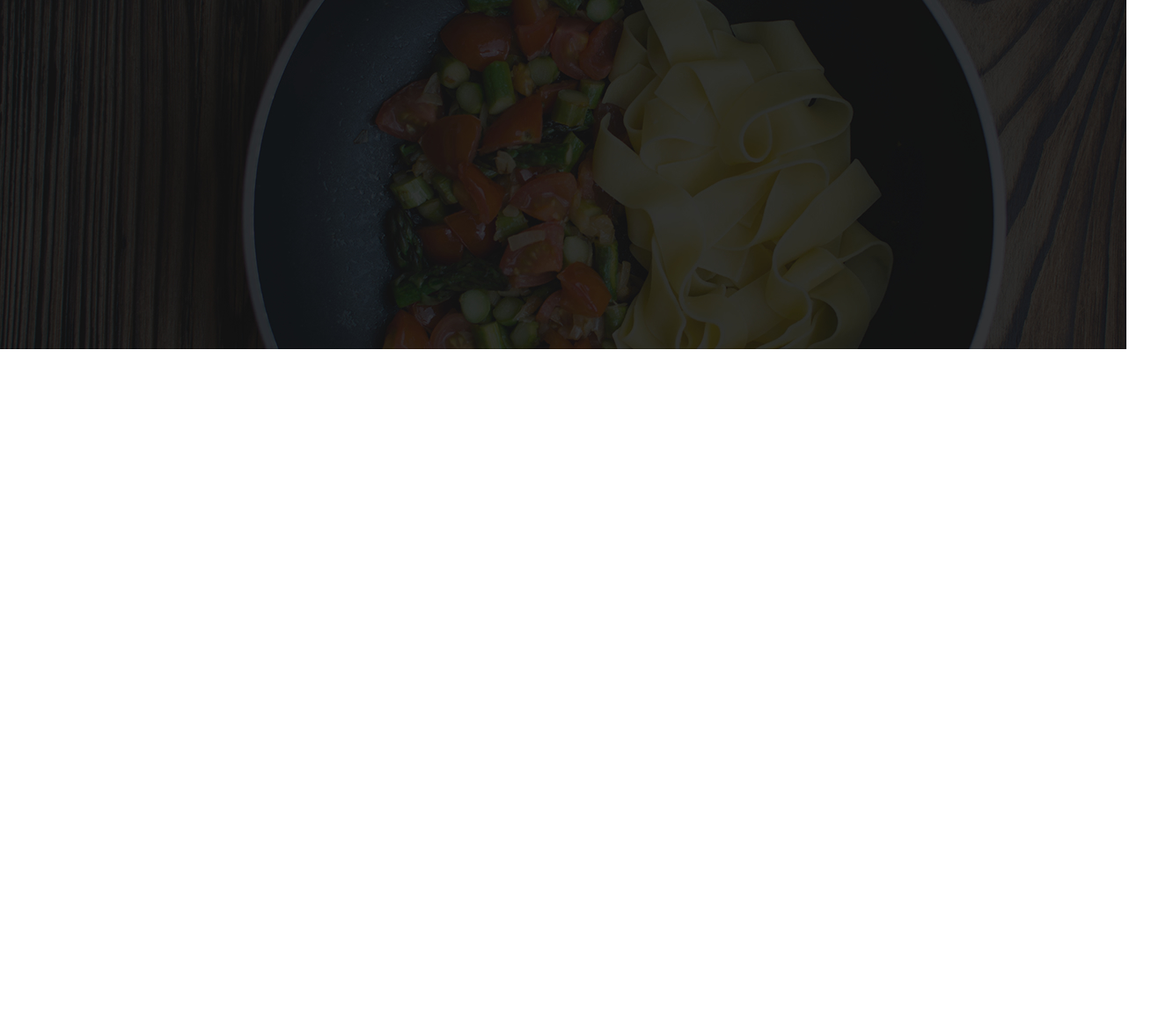
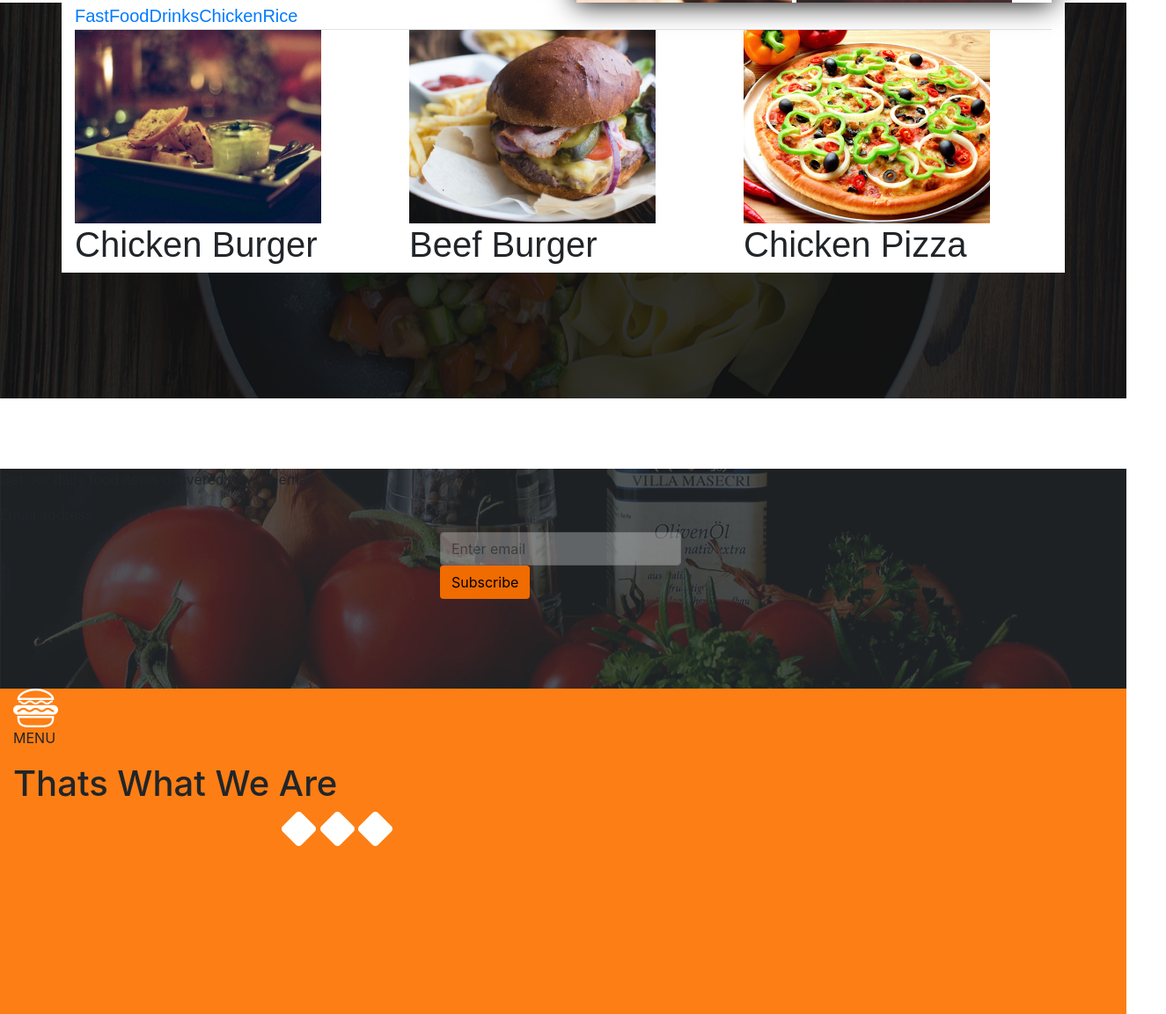
Before and after one commit to Ras-Kwesi/anitas-kitchen-project, a plain HTML site: page index.html in a window 1280 px wide. Shown: the part 1503-2656 px from the top of the page at 88% size, 1325 px wide, since content can reach past the window. Before the commit the page ends 1900 px from the top, so only its background shows below. Drawn offline with nearby package versions, Linux system fonts and the light colour scheme; a script that the page names is missing.

Commit message:
footers added

```diff
--- a/css/styles.css
+++ b/css/styles.css
@@ -1,12 +1,86 @@
-.header{
+.header {
   background-image: url("../assets/backgrounds/landing.jpg");
   text-align: center;
   height: 460px;
   background-repeat: no-repeat;
+  background-size: cover
+}
+
+.header-text {
+  font-family: times;
+  font-size: 20px;
+}
+
+.bld {
+  margin: 0%
+  padding: 0%
+}
+
+.happytime {
+  width: 350px;
+}
+
+#drinkspic {
+  box-shadow: 0px 0px 29px 1px rgba(0,0,0.75)
+}
+
+#fastfoodpic1 {
+  box-shadow: 0px 0px 29px 1px rgba(0,0,0.75)
+}
+
+#backgroundimg2 {
+  background-image: url("../assets/backgrounds/foodsBg.jpg");
+  height: 450px;
+  background-attachment: fixed;
+  background-position: 50% 50%;
+}
+.cnt {
+  background-color: white;
+  font-family: sans-serif;
+  font-size: 20px;
+}
+
+#fdcr {
+  padding: 20px;
+  border-width: thick;
+}
+.subscribepic {
+  background-image: url("../assets/backgrounds/subscribe.jpg");
+  height: 250px;
+  margin-top: 80px;
+  background-repeat: no-repeat;
   background-size: cover;
+}
+.btn-orange {
+  background-color: #F06B00
+}
+
+.subscription-entry {
+  float: left;
+  margin-left: 500px;
 
 }
-#backgroundimg2{
-  background-image: url("../assets/backgrounds/foodsBg.jpg");
-  height: 450px;
+.subscribebtn {
+  float: right;
 }
+
+.form-group {
+  width: 65%;
+  height: 20px;
+
+}
+#InputEmail1 {
+  opacity: 30%;
+}
+
+.orng-background {
+  background-color: #fd7e14;
+  height: 370px;
+}
+
+.footers{
+  padding-left: 250px;
+
+
+
+}
--- a/index.html
+++ b/index.html
@@ -1,7 +1,7 @@
 <!DOCTYPE html>
 <html>
   <head>
-    <link href="css/bootstrap.css" rel="stylesheet" type="text/css">
+    <link href ="css/bootstrap.css" rel="stylesheet" type="text/css">
     <link href="css/styles.css" rel="stylesheet" type="text/css">
     <script   src="https://code.jquery.com/jquery-3.3.1.min.js" integrity="sha256-FgpCb/KJQlLNfOu91ta32o/NMZxltwRo8QtmkMRdAu8=" crossorigin="anonymous"></script>
     <script src="js/scripts.js"></script>
@@ -10,12 +10,14 @@
   <body>
     <div class="container-fluid header">
       <img src="assets/logoBig.png">
-      <p>We Provide the best food</p>
-      <p>At the <strong>Right Price</strong></p>
+      <div class="header-text">
+        <p>We Provide the best food</p>
+        <p>At the <strong>Right Price</strong></p>
+      </div>
     </div>
-    <div class="container">
-      <div class="row">
-        <div class="row">
+    <div class="container-fluid">
+      <div class="row bld">
+        <div class="row happytime">
           <div class="col-md-3">
             <div class="col-md-12">Happy Hour</div>
             <div class="col-md-12">Party Time</div>
@@ -23,12 +25,15 @@
         </div>
         <div class="col-md-3">
           <img src="assets/foodtop/breakfast.jpg">
+          <h1>Breakfast</h1>
         </div>
         <div class="col-md-3">
-          <img src="assets/foodtop/breakfast.jpg">
+          <img src="assets/foodtop/lunch.jpg">
+          <h1>Lunch</h1>
         </div>
         <div class="col-md-3">
-          <img src="assets/foodtop/breakfast.jpg">
+          <img src="assets/foodtop/dinner.jpg">
+          <h1>Dinner</h1>
         </div>
       </div>
     </div>
@@ -57,7 +62,7 @@
 
 
         <div class="col-md-6">
-          <div class="drinkbox">
+          <div class="drinkbox" id="drinkspic">
             <img src="assets/drink1.jpg">
             <img src="assets/drink2.jpg">
           </div>
@@ -73,14 +78,51 @@
           <li><a href="#">Chicken</a></li>
           <li><a href="#">Rice</a></li>
         </ul>
-        </div>
+
         <div class="row">
           <div class="col-md-4">
-            <img src=""
-
+            <img src="assets/fastfood/chickenBurger.jpg">
+            <h1>Chicken Burger</h1>
+          </div>
+          <div class="col-md-4">
+            <img src="assets/fastfood/beefBurger.jpg">
+            <h1>Beef Burger</h1>
+          </div>
+          <div class="col-md-4">
+            <img src="assets/fastfood/chickenPizza.jpg">
+            <h1>Chicken Pizza</h1>
+          </div>
         </div>
       </div>
     </div>
-  </div>
+
+
+
+
+    <div class="subscribepic">
+      <p>Get our daily food items delivered to your email</p>
+      <form>
+    <div class="form-group" class="form-specifics">
+      <label for="exampleInputEmail1">Email address</label>
+      <div class="subscription-entry">
+        <input type="text" class="form-control" id="InputEmail1" aria-describedby="emailHelp" placeholder="Enter email"><button type="submit" class="btn btn-orange">Subscribe</button>
+      </div>
+    </div>
+    </div>
+
+    <div class="orng-background">
+      <div class="container-fluid">
+        <div class="burger">
+          <img src="assets/footerlogos/logo_white.png">
+          <p>MENU</p>
+        </div>
+        <h1>Thats What We Are</h1>
+          <div class="container footers">
+            <img src="assets/footerlogos/facebook.png">
+            <img src="assets/footerlogos/twitter.png">
+            <img src="assets/footerlogos/pinterest.png">
+        </div>
+      </div>
+    </div>
   </body>
 </html>
```
